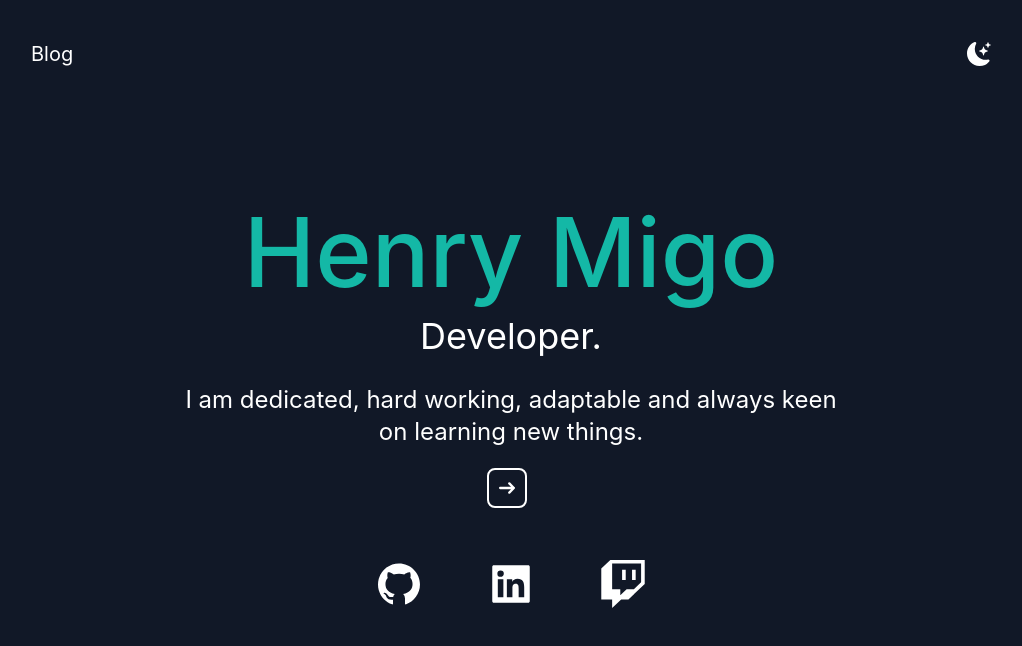
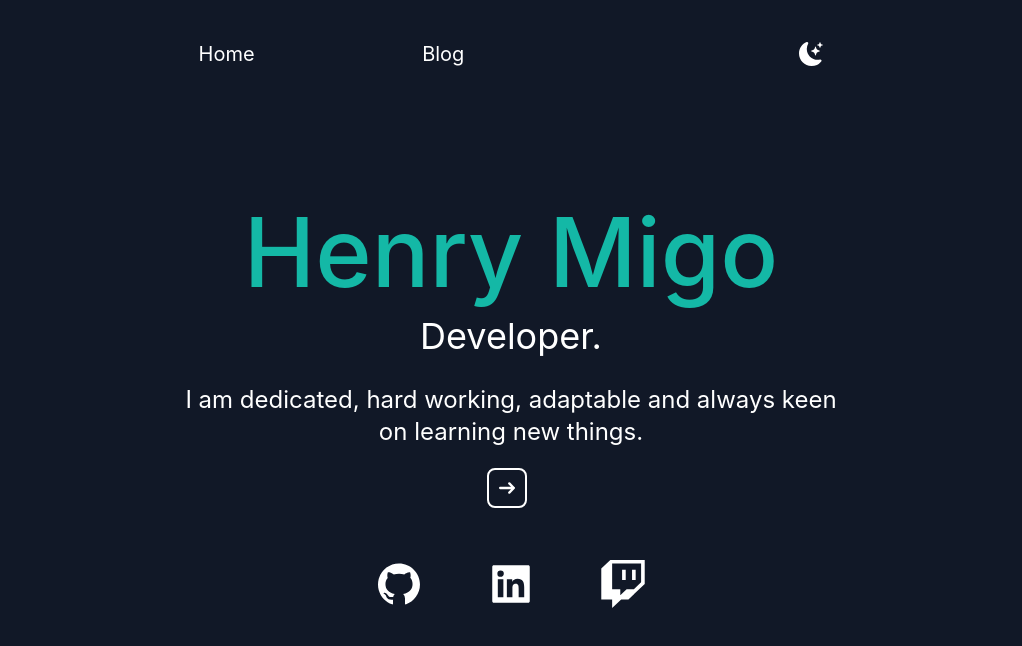
Before and after one commit to HenryMigo/henrymigo.github.io, a Next.js app: page / in a window 1280 px wide. Shown: the top 646 px of the page, without its empty margins (129-1151 px from the left). Built offline with nearby package versions, Linux system fonts and the light colour scheme.

Commit message:
Trying to centralise darkmode

```diff
--- a/app/blog/page.tsx
+++ b/app/blog/page.tsx
@@ -1,13 +1,19 @@
-import type { Metadata } from 'next'
-import Home from '../home'
+"use client";
 
-export const metadata: Metadata = {
-    title: 'Henry Migo',
-    description: 'Website for Henry Migo',
-}
+import { useState } from "react";
+import Nav from "../../components/nav";
 
 export default function Page() {
-    return <div>
-      <h1>Blog</h1>
+  const darkMode = useState(true);
+
+  return (
+    <div className={darkMode ? "dark" : ""}>
+      <main className="bg-white px-10 md:px-20 lg:px-40 dark:bg-gray-900">
+        <section className="min-h-screen">
+          <Nav />
+          <h1 className="text-2xl py-2 md:text-3xl lg:text-4xl dark:text-white">Blog</h1>
+        </section>
+      </main>
     </div>
+  );
 }
--- a/app/home.tsx
+++ b/app/home.tsx
@@ -1,30 +1,9 @@
-"use client";
-
-import { BsFillMoonStarsFill } from "react-icons/bs";
 import { AiFillGithub, AiFillLinkedin } from "react-icons/ai";
 import { FaTwitch } from "react-icons/fa";
-import { useState } from "react";
-import Link from "next/link";
 
 export default function Home() {
-  const [darkMode, setDarkMode] = useState(true);
-
   return (
-    <div className={darkMode ? "dark" : ""}>
-      <main className="bg-white px-10 md:px-20 lg:px-40 dark:bg-gray-900">
-        <section className="min-h-screen">
-          <nav className="py-10 mb-12 flex justify-between">
-            <h1 className="ext-md leading-8 text-gray-800 md:text-xl dark:text-white"><Link href="/blog">Blog</Link></h1>
-            <h1 className="text-xl dark:text-white"></h1>
-            <ul className="flex items-center select-none">
-              <li>
-                <BsFillMoonStarsFill
-                  className="cursor-pointer text-2xl dark:text-white"
-                  onClick={() => setDarkMode(!darkMode)}
-                />
-              </li>
-            </ul>
-          </nav>
+    <div>
       <div className="text-center px-10 pt-10">
         <h2 className="text-5xl py-2 text-teal-500 font-medium md:text-6xl lg:text-8xl">
           Henry Migo
@@ -33,8 +12,8 @@ export default function Home() {
           Developer.
         </h3>
         <p className="ext-md py-5 leading-8 text-gray-800 md:text-xl lg:text-2xl max-w-2xl mx-auto dark:text-white">
-              I am dedicated, hard working, adaptable and always keen on
-              learning new things.
+          I am dedicated, hard working, adaptable and always keen on learning
+          new things.
         </p>
       </div>
       <div className="text-center px-10 pb-10">
@@ -63,11 +42,7 @@ export default function Home() {
         </button>
       </div>
       <div className="text-5xl flex justify-center gap-16 py-3 text-gray-600 dark:text-white">
-            <a
-              href="https://github.com/HenryMigo"
-              target="_blank"
-              rel="noreferrer"
-            >
+        <a href="https://github.com/HenryMigo" target="_blank" rel="noreferrer">
           <AiFillGithub />
         </a>
         <a
@@ -77,16 +52,10 @@ export default function Home() {
         >
           <AiFillLinkedin />
         </a>
-            <a
-              href="https://www.twitch.tv/hmigo"
-              target="_blank"
-              rel="noreferrer"
-            >
+        <a href="https://www.twitch.tv/hmigo" target="_blank" rel="noreferrer">
           <FaTwitch />
         </a>
       </div>
-        </section>
-      </main>
     </div>
   );
 }
--- a/app/layout.tsx
+++ b/app/layout.tsx
@@ -1,5 +1,11 @@
 import './globals.css'
 import { Analytics } from '@vercel/analytics/react';
+import { Metadata } from 'next';
+
+export const metadata: Metadata = {
+  title: 'Henry Migo',
+  description: 'Website for Henry Migo',
+}
 
 export default function RootLayout({
   children,
--- a/app/page.tsx
+++ b/app/page.tsx
@@ -1,11 +1,20 @@
-import type { Metadata } from 'next'
+"use client";
+
+import { useState } from "react";
+import Nav from "../components/nav";
 import Home from "./home";
 
-export const metadata: Metadata = {
-    title: 'Henry Migo',
-    description: 'Website for Henry Migo',
+export default function Page() {
+  const darkMode = useState(true);
+
+  return (
+    <div className={darkMode ? "dark" : ""}>
+      <main className="bg-white px-10 md:px-20 lg:px-40 dark:bg-gray-900">
+        <section className="min-h-screen">
+          <Nav />
+          <Home />
+        </section>
+      </main>
+    </div>
+  );
 }
-
-export default function Page() {
-    return <Home/>
-}
--- /dev/null
+++ b/components/nav.tsx
@@ -0,0 +1,27 @@
+import Link from "next/link";
+import { useState } from "react";
+import { BsFillMoonStarsFill } from "react-icons/bs";
+
+export default function Nav() {
+  const [darkMode, setDarkMode] = useState(true);
+
+  return (
+    <nav className="py-10 mb-12 flex justify-evenly">
+            <h1 className="ext-md leading-8 text-gray-800 md:text-xl dark:text-white">
+              <Link href="/">Home</Link>
+            </h1>
+            <h1 className="ext-md leading-8 text-gray-800 md:text-xl dark:text-white">
+              <Link href="/blog">Blog</Link>
+            </h1>
+            <h1 className="text-xl dark:text-white"></h1>
+            <ul className="flex items-center select-none">
+              <li>
+                <BsFillMoonStarsFill
+                  className="cursor-pointer text-2xl dark:text-white"
+                  onClick={() => setDarkMode(!darkMode)}
+                />
+              </li>
+            </ul>
+          </nav>
+  );
+}
--- a/package.json
+++ b/package.json
@@ -11,6 +11,7 @@
   "dependencies": {
     "@vercel/analytics": "^1.0.1",
     "next": "^14.0.4",
+    "next-themes": "^0.3.0",
     "react": "^18.2.0",
     "react-dom": "^18.2.0",
     "react-icons": "^4.4.0"
```
Also changed, not shown: 1 other file (tests, documents, lock files or other folders). Lines whose indentation alone changed are shown as unchanged.
